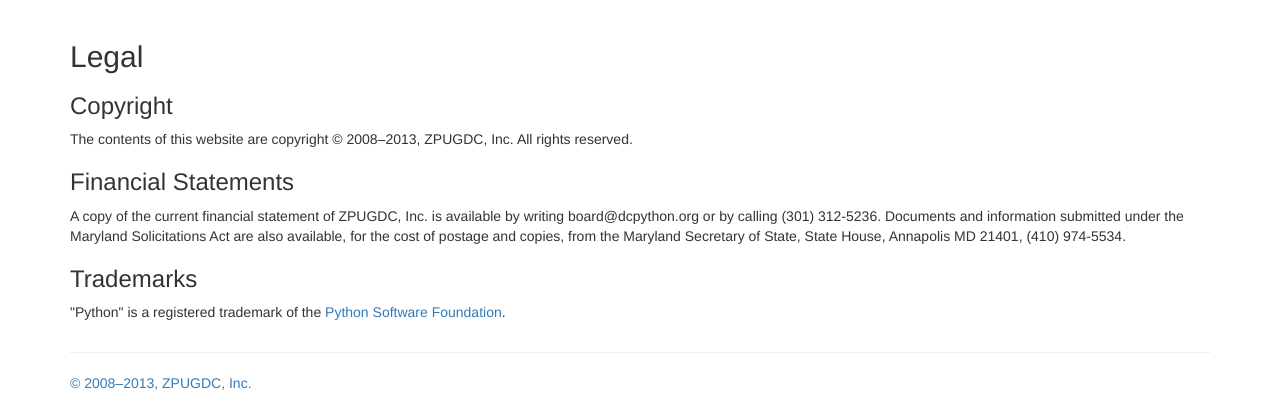
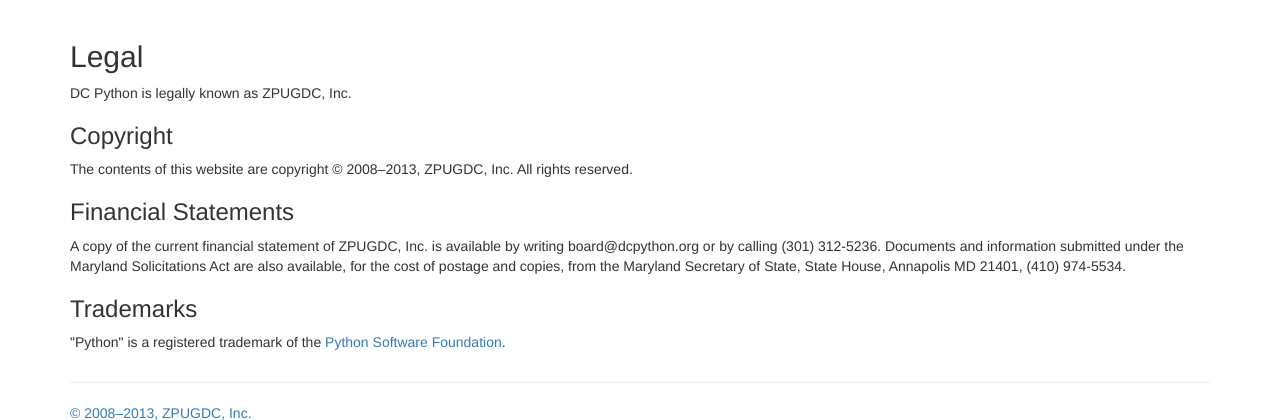
Before and after one commit to ohimors/dcpython-django, a Django app: page /legal in a window 1280 px wide. Shown: the part 52-472 px from the top of the page. Run offline with Django 3.2, Linux system fonts and the light colour scheme; parts of the project's set-up code (start-up, migrations or seed data) failed here and were passed over; some libraries are stand-ins or nearby versions.

Commit message:
added name disclaimer to the legal page

```diff
--- a/app/templates/app/legal.html
+++ b/app/templates/app/legal.html
@@ -8,6 +8,7 @@
   <div class="row">
     <div class="col-lg-12">
       <h2>Legal</h2>
+      <p>DC Python is legally known as ZPUGDC, Inc.</p>
       <h3>Copyright</h3>
       <p>The contents of this website are copyright &copy; 2008&ndash;{% now "Y" %}, ZPUGDC, Inc.  All rights reserved.</p>
 
```
